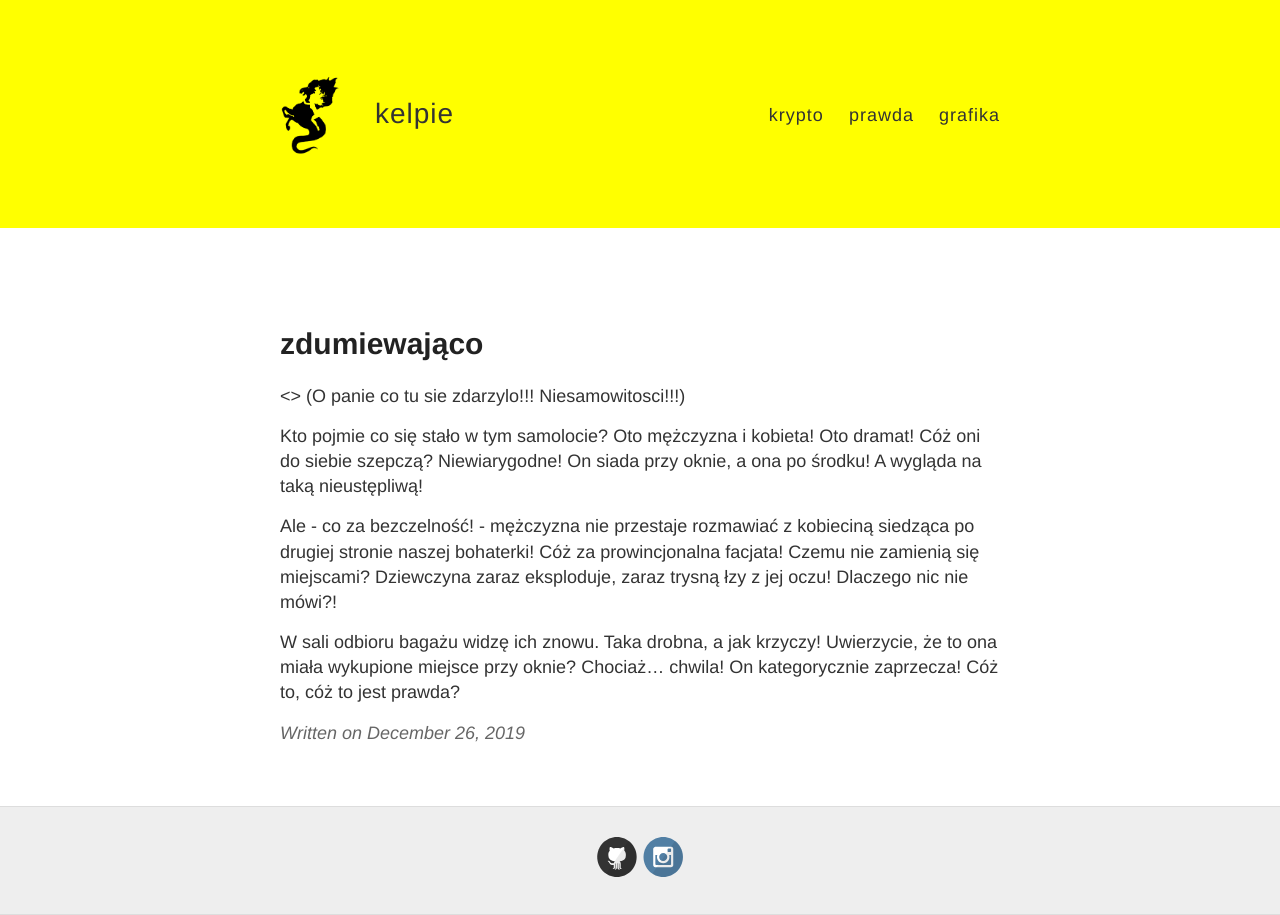
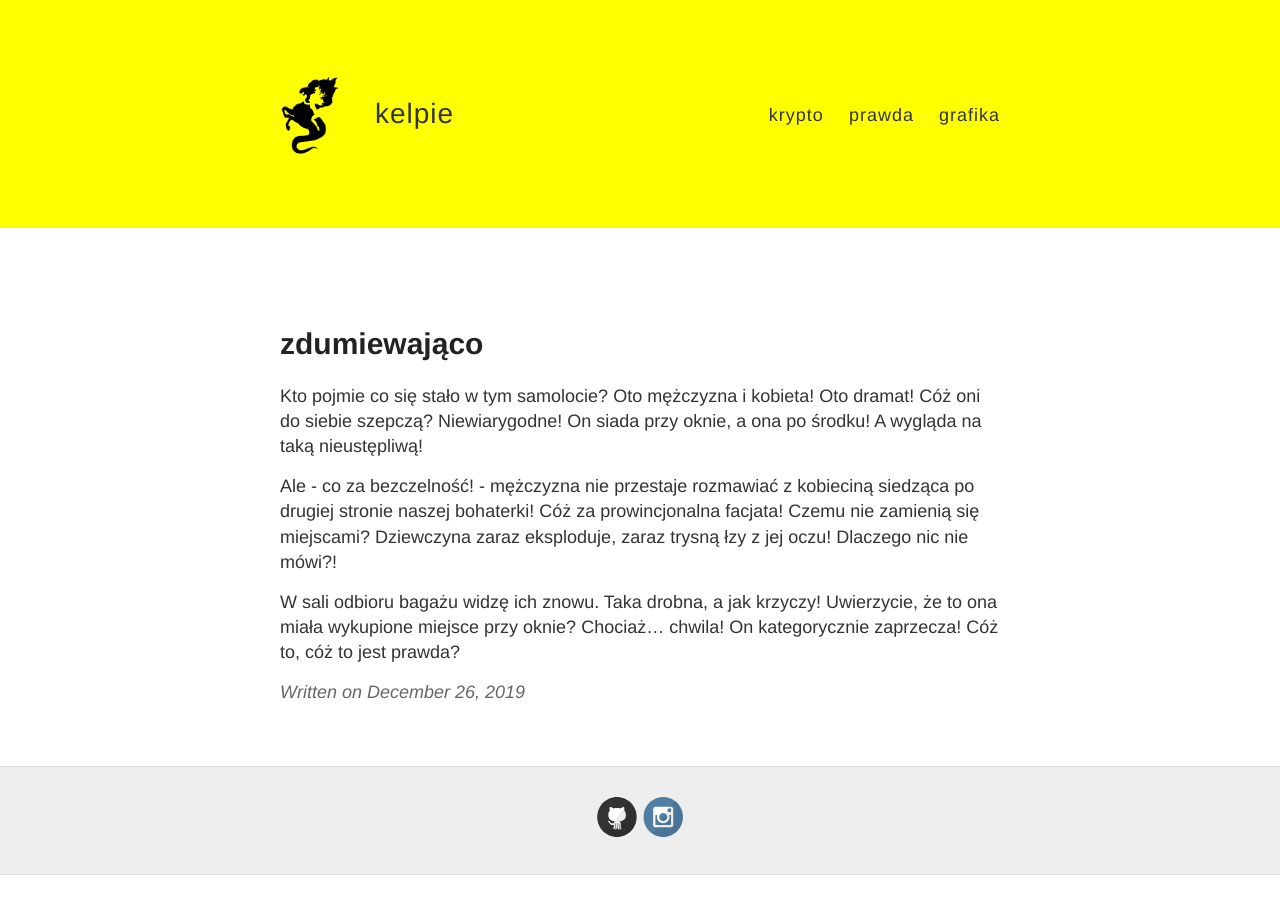
Before and after one commit to keIpie/keIpie.github.io, a Jekyll site: the page built from stylistyczne/_posts/2019-12-26-zdumiewająco.md, in a window 1280 px wide. Built offline with Jekyll 4.4.1, drawn with Linux system fonts in a browser that asks for light colours.

Commit message:
Update 2019-12-26-zdumiewająco.md

```diff
--- a/stylistyczne/_posts/2019-12-26-zdumiewająco.md
+++ b/stylistyczne/_posts/2019-12-26-zdumiewająco.md
@@ -2,7 +2,9 @@
 layout: post
 title: zdumiewająco
 ---
-<> (O panie co tu sie zdarzylo!!! Niesamowitosci!!!)
+<!---
+O panie co tu sie zdarzylo!!! Niesamowitosci!!!)
+--->
 
 Kto pojmie co się stało w tym samolocie? Oto mężczyzna i kobieta! Oto dramat!
 Cóż oni do siebie szepczą? Niewiarygodne! On siada przy oknie, a ona po środku!
```
